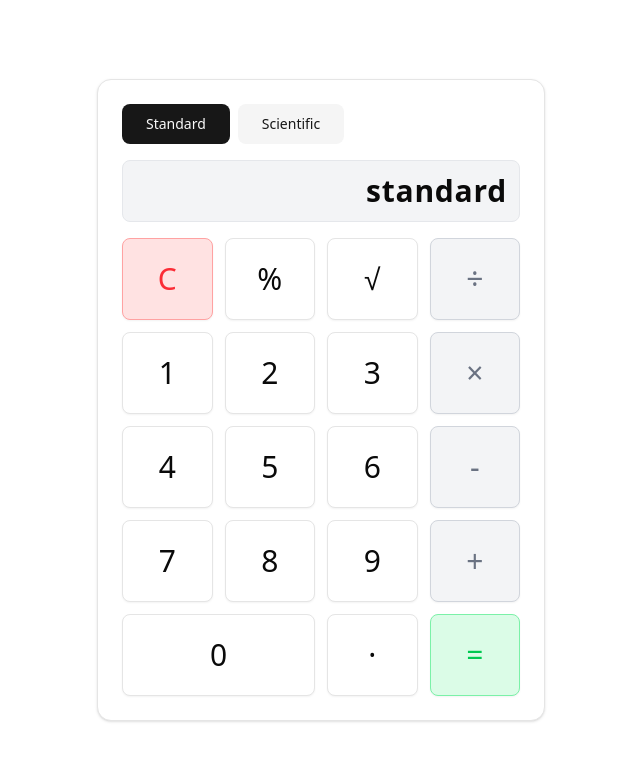
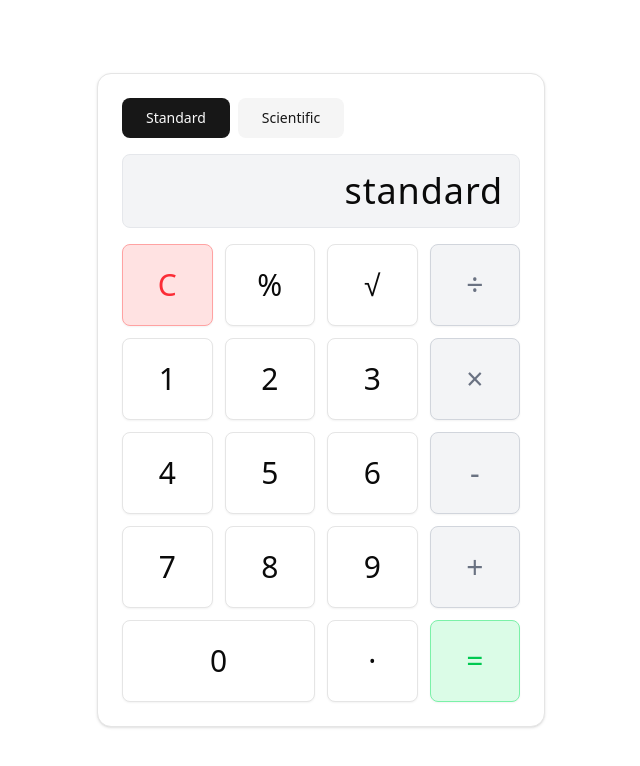
Before and after one commit to dominikw123/portfolio.calculator-app, a React (Vite) app: page / in a window 1280 px wide. Shown: the top 766 px of the page, without its empty margins (319-959 px from the left). Built offline with nearby package versions, Linux system fonts and the light colour scheme.

Commit message:
style: changed display styling

```diff
--- a/src/components/CalculatorDisplay.tsx
+++ b/src/components/CalculatorDisplay.tsx
@@ -1,6 +1,6 @@
 export default function CalculatorDisplay({ value }: { value: string; }) {
   return (
-    <div className="text-right text-3xl font-bold w-full bg-gray-100 rounded-md border border-gray-200 p-3 flex items-center justify-end whitespace-nowrap tracking-wide">
+    <div className="text-right text-4xl w-full bg-gray-100 rounded-md border border-gray-200 p-4 flex items-center justify-end whitespace-nowrap tracking-wide">
       {value}
     </div>
   );
```
